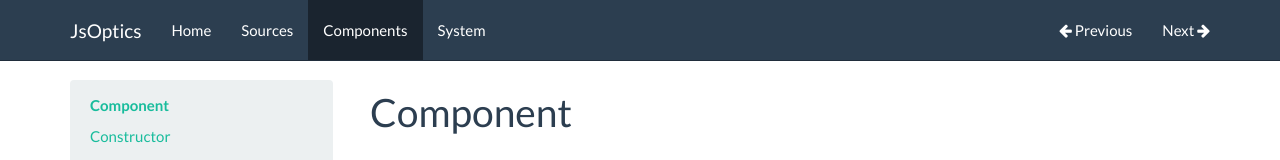
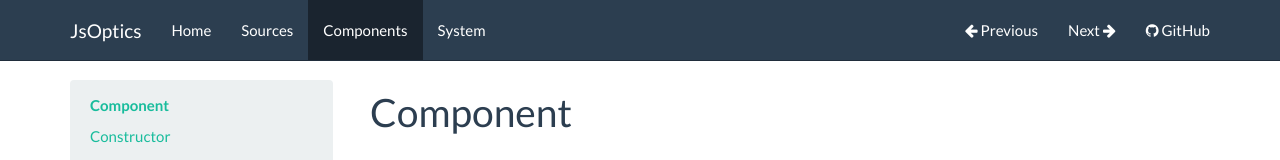
Before and after one commit to ulucs/JsOptics, a plain HTML site: page components/index.html in a window 1280 px wide. Shown: the top 160 px of the page. Drawn offline with Linux system fonts and the light colour scheme.

Commit message:
Deployed 09bef20 with MkDocs version: 0.14.0

```diff
--- a/components/index.html
+++ b/components/index.html
@@ -88,6 +88,15 @@
                     </a>
                 </li>
 
+                <li>
+                    <a href="https://github.com/ulucs/jsoptics">
+
+                            <i class="fa fa-github"></i>
+
+                        GitHub
+                    </a>
+                </li>
+
             </ul>
         </div>
     </div>
```
Also changed, not shown: index.html (+9 -0 lines), lights/index.html (+9 -0 lines), system/index.html (+9 -0 lines).
